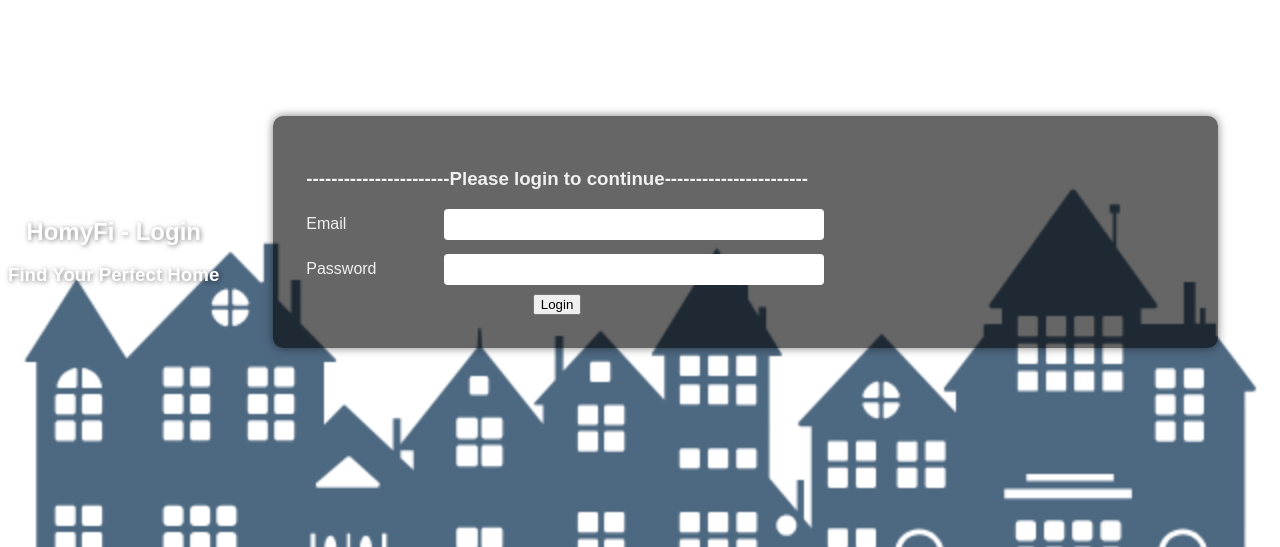
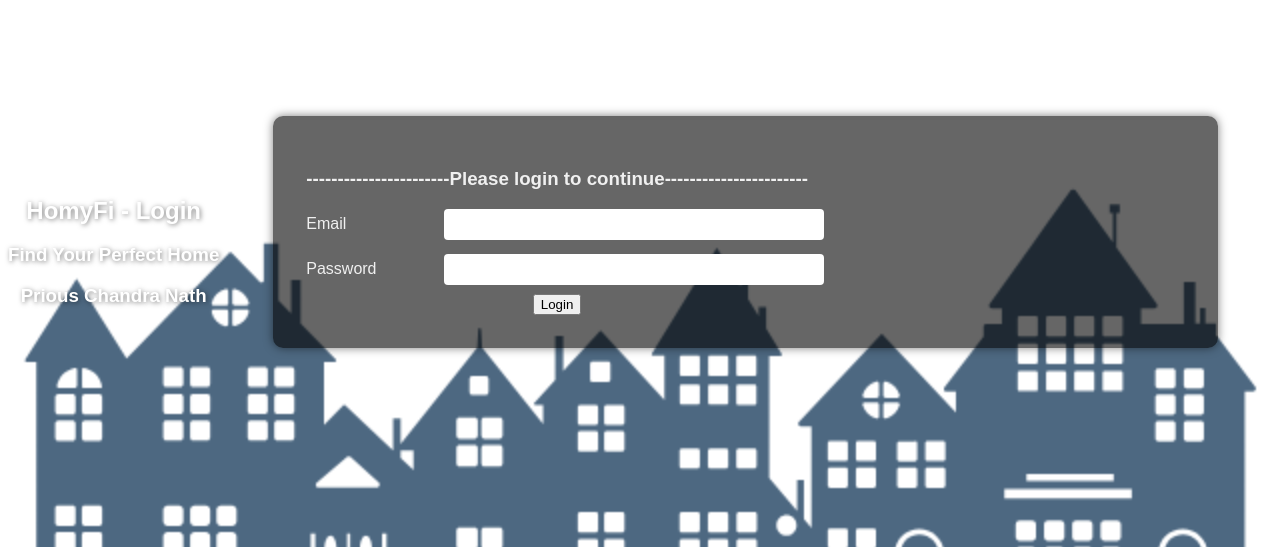
Before and after one commit to P57nath/HomiFy, a PHP site: page /login.php in a window 1280 px wide. Shown: the part 176-723 px from the top of the page. Run offline with PHP 8.4, Linux system fonts and the light colour scheme.

Commit message:
Login changed version 7.22.25.2

```diff
--- a/view/login.php
+++ b/view/login.php
@@ -15,6 +15,7 @@ include '../control/userlogin.php';
   <div class="roof-text">
     <h2>HomyFi - Login</h2>
     <h3>Find Your Perfect Home</h3>
+    <h3>Prious Chandra Nath</h3>
   </div>
 </div>
 </form>
```
